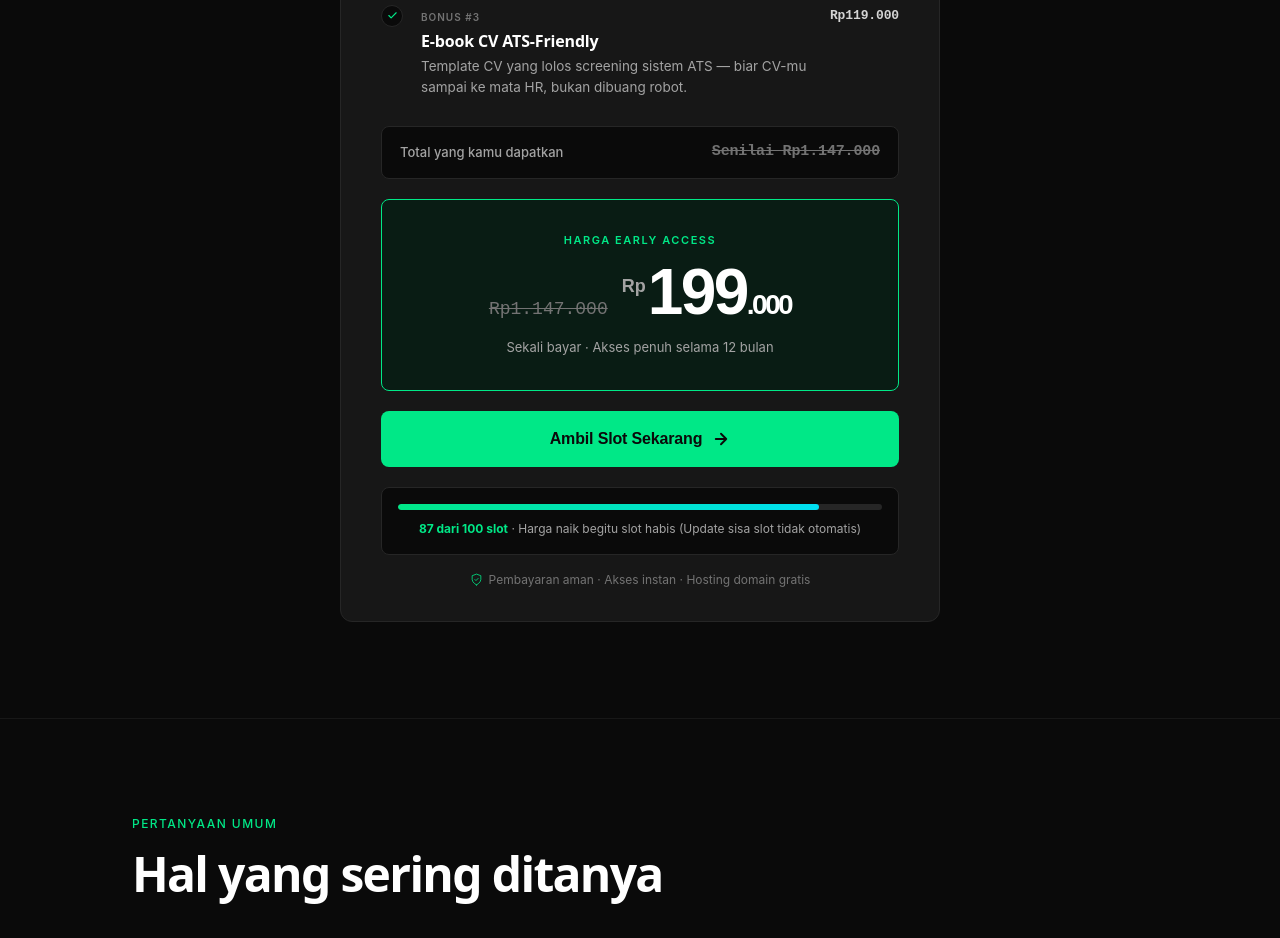
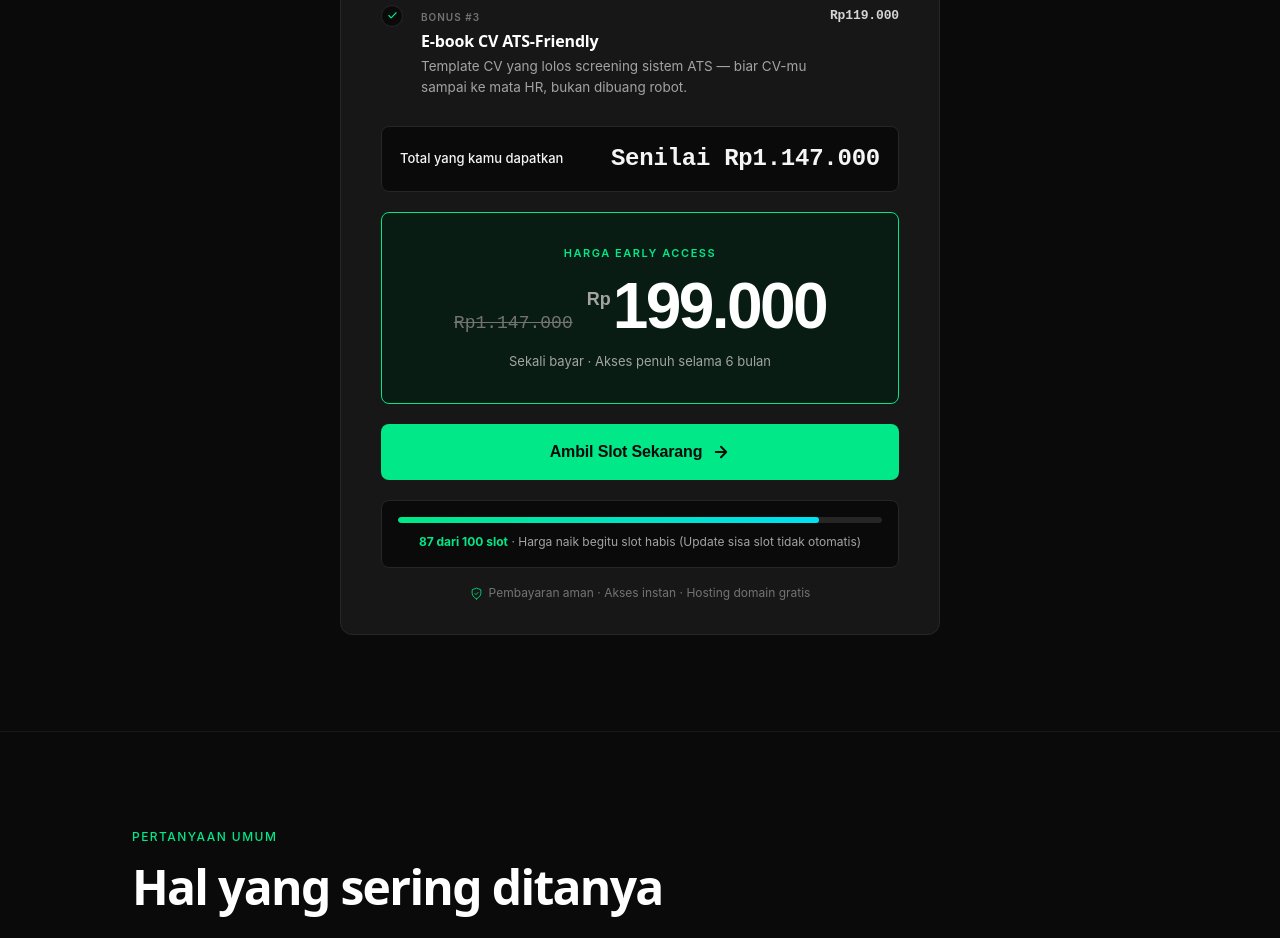
Before and after one commit to naufalqii16/landing-page-porto-anti-mainstream-job-hunter, a plain HTML site: page index.html in a window 1280 px wide. Shown: the part 7653-8591 px from the top of the page. Drawn offline with Linux system fonts and the light colour scheme; a web font is replaced by a local one.

Commit message:
update pricing style font color

```diff
--- a/index.html
+++ b/index.html
@@ -739,10 +739,11 @@
         <div class="price-final-row">
           <span class="price-strikethrough">Rp1.147.000</span>
           <div class="price-main">
-            <sub>Rp</sub>199<span class="price-thousand">.000</span>
+            <!-- <sub>Rp</sub>199<span class="price-thousand">.000</span> -->
+            <sub>Rp</sub>199.000
           </div>
         </div>
-        <p class="price-final-sub">Sekali bayar · Akses penuh selama 12 bulan</p>
+        <p class="price-final-sub">Sekali bayar · Akses penuh selama 6 bulan</p>
       </div>
 
       <a href="#" class="btn-primary price-cta">
--- a/style.css
+++ b/style.css
@@ -1299,16 +1299,16 @@ nav {
 
 .stack-total-label {
   font-size: 13px;
-  color: var(--ink-muted);
+  color: var(--ink-primary);
   font-weight: 500;
 }
 
 .stack-total-val {
   font-family: 'Source Code Pro', monospace;
-  font-size: 15px;
+  font-size: 24px;
   font-weight: 600;
-  color: var(--ink-subtle);
-  text-decoration: line-through;
+  color: var(--ink-primary);
+  /* text-decoration: line-through; */
   letter-spacing: -0.01em;
 }
 
```
